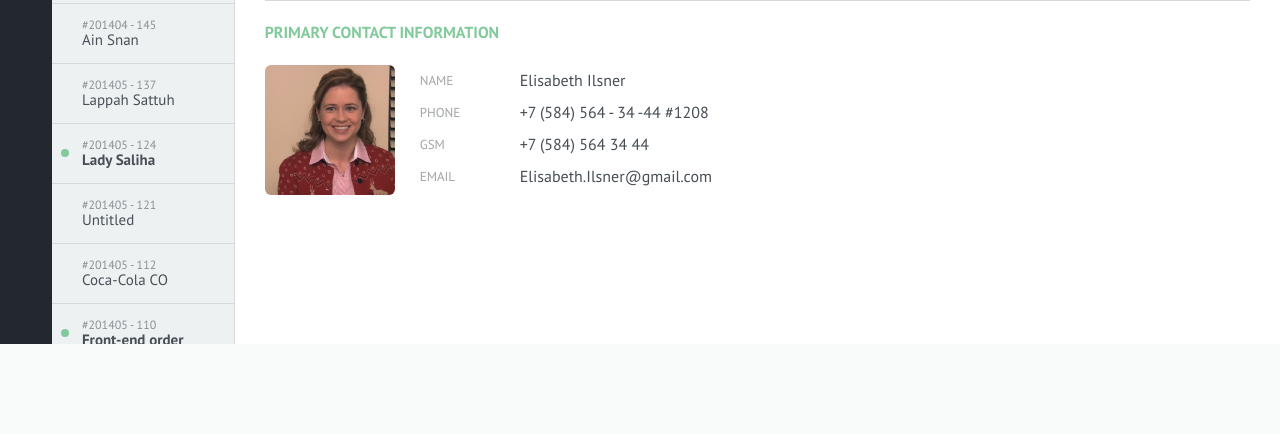
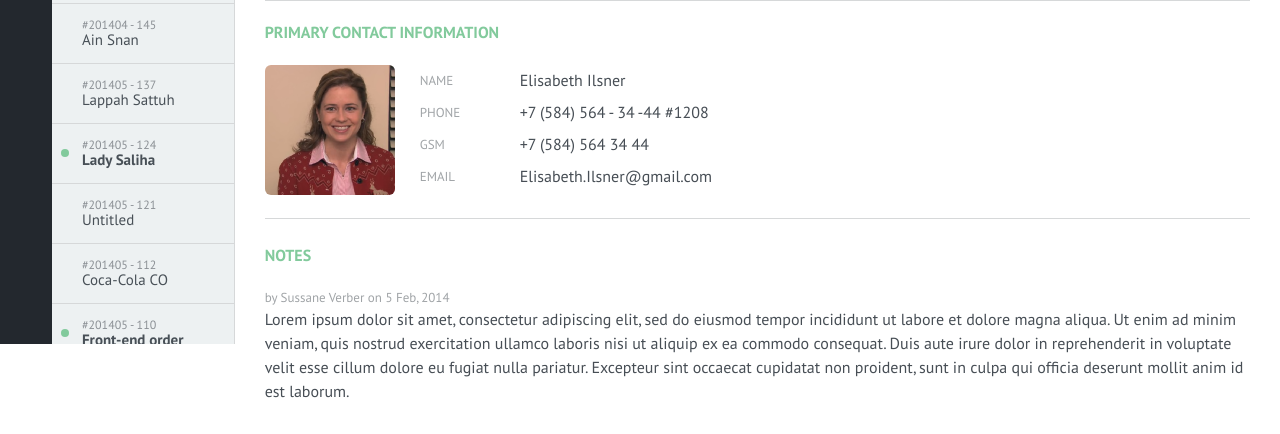
Before and after one commit to AndreyKopylov/habitat, a Node project: template app/templates/pages/index.jade in a window 1280 px wide. Shown: the part 456-890 px from the top of the page. Before the commit the page ends 800 px from the top, so only its background shows below. Run offline with Node 20 templates, Linux system fonts and the light colour scheme; the template is opened without the code that fills it, so the values that code supplies are empty.

Commit message:
add notes

```diff
--- a/app/styles/base/common.styl
+++ b/app/styles/base/common.styl
@@ -24,3 +24,8 @@ a
 	display table
 	clear both
 	content ''
+.grey-line
+	margin-top 25px
+	margin-bottom 25px
+	width 100%
+	border-top 1px solid #D6D8D9
--- a/app/templates/pages/index.jade
+++ b/app/templates/pages/index.jade
@@ -160,6 +160,10 @@ body
 								h3.content-wrapper__profile-title email
 							td
 								p.content-wrapper__profile-text Elisabeth.Ilsner@gmail.com
+					.grey-line
+					h2.content-wrapper__title Notes
+					.content-wrapper__semi-title  by Sussane Verber on 5 Feb, 2014
+					.content-wrapper__text Lorem ipsum dolor sit amet, consectetur adipiscing elit, sed do eiusmod tempor incididunt ut labore et dolore magna aliqua. Ut enim ad minim veniam, quis nostrud exercitation ullamco laboris nisi ut aliquip ex ea commodo consequat. Duis aute irure dolor in reprehenderit in voluptate velit esse cillum dolore eu fugiat nulla pariatur. Excepteur sint occaecat cupidatat non proident, sunt in culpa qui officia deserunt mollit anim id est laborum.
 	script(src="assets/scripts/libs/jquery-2.1.1.min.js")
 	script(src="assets/scripts/common.js")
 	script(src="assets/scripts/libs/jquery.mousewheel.min.js")
--- a/dist/assets/styles/common.css
+++ b/dist/assets/styles/common.css
@@ -253,6 +253,13 @@ a {
 	display: table;
 	clear: both;
 	content: '';
+}
+
+.grey-line {
+	margin-top: 25px;
+	margin-bottom: 25px;
+	width: 100%;
+	border-top: 1px solid #d6d8d9;
 }
 
 .container {
@@ -532,6 +539,27 @@ a {
 	color: #82ca9c;
 	font-family: 'Sans Bold', sans-serif;
 	line-height: 24px;
+}
+
+.content-wrapper__semi-title {
+	font-family: 'Sans Regular', sans-serif;
+	line-height: 24px;
+	font-size: 13px;
+	line-height: 20px;
+	text-transform: uppercase;
+	color: #a0a4a7;
+	text-transform: initial;
+}
+
+.content-wrapper__text {
+	font-family: 'Sans Regular', sans-serif;
+	line-height: 24px;
+	font-size: 16px;
+	color: #474e55;
+}
+
+.content-wrapper__text span {
+	color: #a0a4a7;
 }
 
 .content {
```
Also changed, not shown: app/styles/blocks/content-wrapper.styl (+11 -6 lines), 1 other file.
